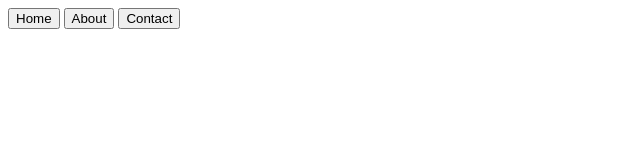
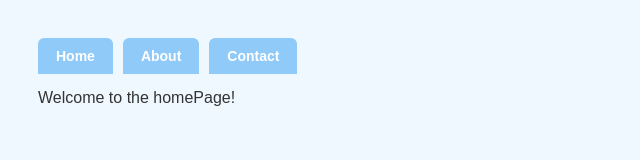
Before and after one commit to fred001-lop/Example-JavaScript, a plain HTML site: page Example1/tabs.html in a window 1280 px wide. Shown: the whole page, without its empty margins (0-640 px from the left). Drawn offline with Linux system fonts and the light colour scheme.

Commit message:
se agregan estilos css

```diff
--- a/Example1/style.css
+++ b/Example1/style.css
@@ -0,0 +1,37 @@
+body{
+    font-family: Arial, sans-serif;
+    background-color: #F0F8FF;
+    padding: 30px;
+    color: #333;
+}
+
+.tabs{
+    display: flex;
+    gap: 10px;
+    margin-bottom: 15px;
+}
+
+.tab{
+    padding: 10px 18px;
+    border: none;
+    background: #90caf9;
+    color: #fff;
+    border-radius: 6px 6px 0 0;
+    font-size: 14px;
+    cursor: pointer;
+    font-weight: 700;
+    transition: background 0.2s ease, transform 0.1s ease;
+}
+
+.tab:hover{
+    background-color: #64b5f6;
+}
+
+.tab:active{
+    transform: translateY(1px);
+}
+
+.tab:focus{
+    outline: none;
+    box-shadow: 0 0 0 3px rgba(33, 150, 243, 0.4);
+}
--- a/Example1/tabs.html
+++ b/Example1/tabs.html
@@ -8,9 +8,13 @@
 </head>
 <body>
     <div class="tabs">
-        <button>Home</button>
-        <button>About</button>
-        <button>Contact</button>
+        <button class="tab">Home</button>
+        <button class="tab">About</button>
+        <button class="tab">Contact</button>
     </div>
+
+    <div id="home" class="tab-content">Welcome to the homePage!</div>
+    <div id="about" class="tab-content" style="display: none;">Learn more about us here.</div>
+    <div id="contact" class="tab-content" style="display: none;">Get in touch with us.</div>
 </body>
 </html>
```
